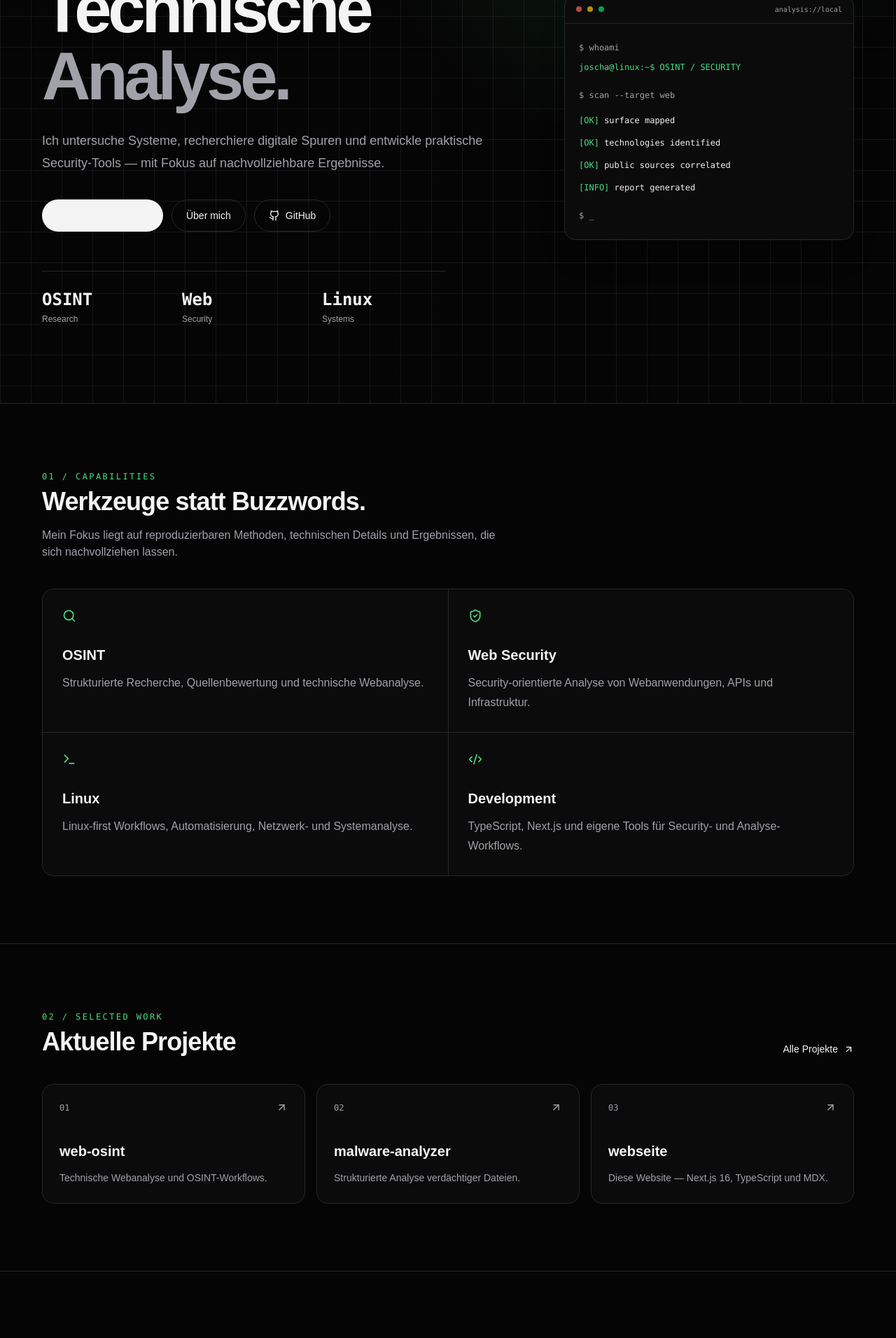
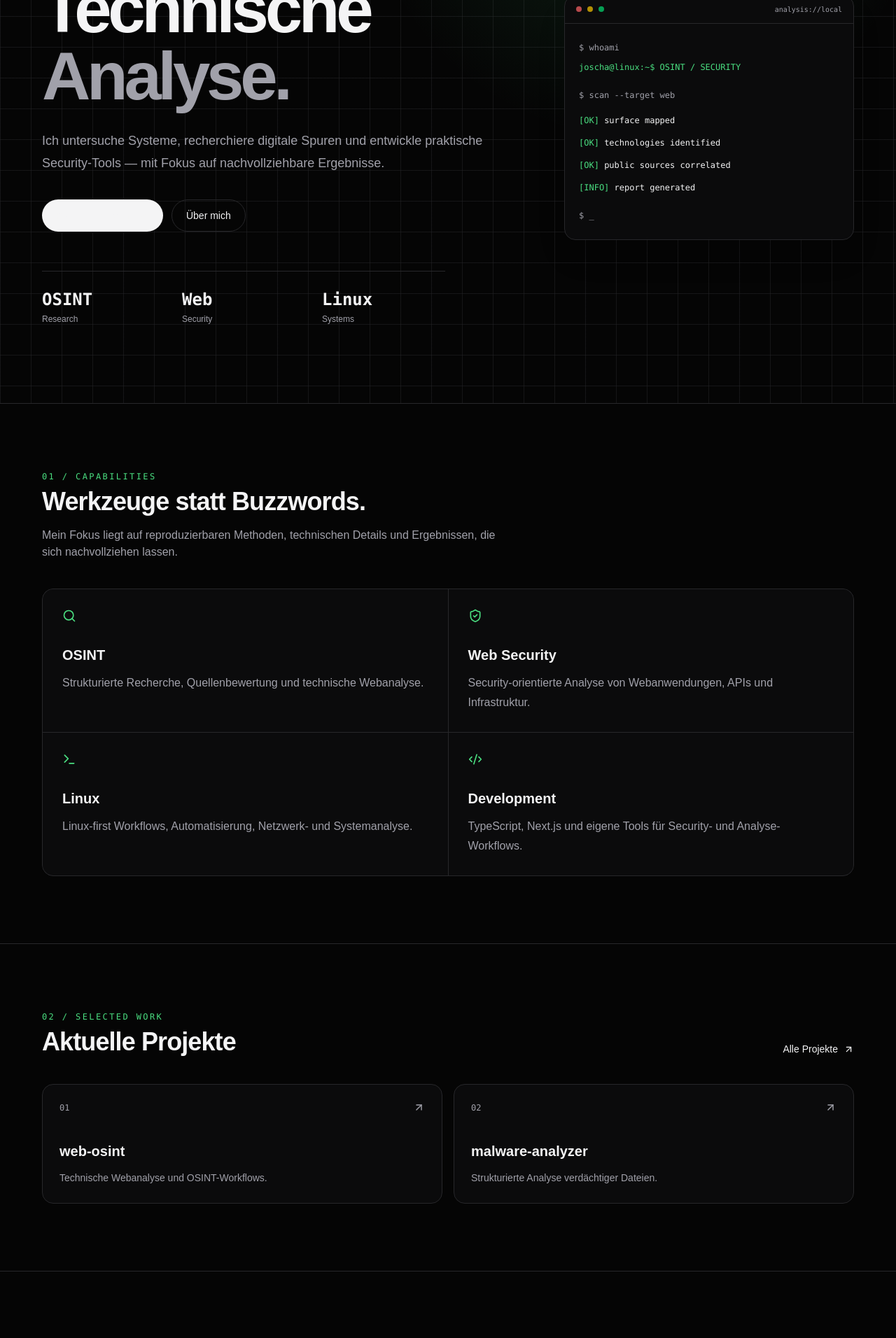
Before and after one commit to aaron0sec/webseite, a Next.js app: page / in a window 1280 px wide. Shown: the part 306-2218 px from the top of the page at 70% size. Built offline with nearby package versions, Linux system fonts and the light colour scheme.

Commit message:
feat: remove website project and GitHub homepage link

```diff
--- a/src/app/page.tsx
+++ b/src/app/page.tsx
@@ -1,4 +1,4 @@
-import { ArrowUpRight, Github, ShieldCheck, Terminal, Search, Code2, Activity, Globe2, LockKeyhole, Cpu } from "lucide-react";
+import { ArrowUpRight, ShieldCheck, Terminal, Search, Code2, Activity, Globe2, LockKeyhole, Cpu } from "lucide-react";
 import { Reveal } from "@/components/reveal";
 
 const skills = [
@@ -11,11 +11,10 @@ const skills = [
 const projects = [
   { name: "web-osint", text: "Technische Webanalyse und OSINT-Workflows.", href: "https://github.com/aaron0sec/web-osint" },
   { name: "malware-analyzer", text: "Strukturierte Analyse verdächtiger Dateien.", href: "https://github.com/aaron0sec/malware-analyzer" },
-  { name: "webseite", text: "Diese Website — Next.js 16, TypeScript und MDX.", href: "https://github.com/aaron0sec/webseite" },
 ];
 
 export default function Home() {
-  const jsonLd = { "@context": "https://schema.org", "@type": "Person", name: "Joscha Aaron Schmidt", jobTitle: "OSINT Specialist | Web Security | Cybersecurity | Linux", url: "https://joscha-sec.vercel.app", sameAs: ["https://github.com/aaron0sec"] };
+  const jsonLd = { "@context": "https://schema.org", "@type": "Person", name: "Joscha Aaron Schmidt", jobTitle: "OSINT Specialist | Web Security | Cybersecurity | Linux", url: "https://digitalplat.org", sameAs: ["https://www.instagram.com/linux_aaron/", "https://www.tiktok.com/@linux_aaron"] };
   return <main>
     <script type="application/ld+json" dangerouslySetInnerHTML={{ __html: JSON.stringify(jsonLd) }} />
 
@@ -26,7 +25,7 @@ export default function Home() {
           <Reveal><p className="mb-5 font-mono text-xs tracking-[0.22em] text-[var(--accent)]">OSINT · WEB SECURITY · CYBERSECURITY · LINUX</p></Reveal>
           <Reveal delay={.05}><h1 className="text-5xl font-semibold tracking-[-0.055em] sm:text-7xl lg:text-8xl">Technische<br/><span className="text-[var(--muted)]">Analyse.</span></h1></Reveal>
           <Reveal delay={.1}><p className="mt-7 max-w-2xl text-lg leading-8 text-[var(--muted)]">Ich untersuche Systeme, recherchiere digitale Spuren und entwickle praktische Security-Tools — mit Fokus auf nachvollziehbare Ergebnisse.</p></Reveal>
-          <Reveal delay={.15}><div className="mt-9 flex flex-wrap gap-3"><a href="/projekte" className="inline-flex items-center gap-2 rounded-full bg-[var(--text)] px-5 py-3 text-sm font-medium text-[var(--bg)] transition hover:-translate-y-0.5">Projekte ansehen <ArrowUpRight size={16}/></a><a href="/ueber-mich" className="rounded-full border border-[var(--border)] px-5 py-3 text-sm font-medium transition hover:border-[var(--accent)]">Über mich</a><a href="https://github.com/aaron0sec" target="_blank" rel="noreferrer" className="inline-flex items-center gap-2 rounded-full border border-[var(--border)] px-5 py-3 text-sm font-medium"><Github size={16}/> GitHub</a></div></Reveal>
+          <Reveal delay={.15}><div className="mt-9 flex flex-wrap gap-3"><a href="/projekte" className="inline-flex items-center gap-2 rounded-full bg-[var(--text)] px-5 py-3 text-sm font-medium text-[var(--bg)] transition hover:-translate-y-0.5">Projekte ansehen <ArrowUpRight size={16}/></a><a href="/ueber-mich" className="rounded-full border border-[var(--border)] px-5 py-3 text-sm font-medium transition hover:border-[var(--accent)]">Über mich</a></div></Reveal>
           <Reveal delay={.2}><div className="mt-14 grid max-w-xl grid-cols-3 gap-6 border-t border-[var(--border)] pt-6"><div><p className="font-mono text-2xl font-semibold">OSINT</p><p className="mt-1 text-xs text-[var(--muted)]">Research</p></div><div><p className="font-mono text-2xl font-semibold">Web</p><p className="mt-1 text-xs text-[var(--muted)]">Security</p></div><div><p className="font-mono text-2xl font-semibold">Linux</p><p className="mt-1 text-xs text-[var(--muted)]">Systems</p></div></div></Reveal>
         </div>
 
@@ -36,7 +35,7 @@ export default function Home() {
 
     <section className="border-b border-[var(--border)] py-24"><div className="container"><Reveal><div className="mb-10"><p className="font-mono text-xs tracking-[0.2em] text-[var(--accent)]">01 / CAPABILITIES</p><h2 className="mt-2 text-3xl font-semibold tracking-tight sm:text-4xl">Werkzeuge statt Buzzwords.</h2><p className="mt-4 max-w-2xl text-[var(--muted)]">Mein Fokus liegt auf reproduzierbaren Methoden, technischen Details und Ergebnissen, die sich nachvollziehen lassen.</p></div></Reveal><div className="grid gap-px overflow-hidden rounded-2xl border border-[var(--border)] bg-[var(--border)] md:grid-cols-2">{skills.map(({icon: Icon,title,text},i)=><Reveal key={title} delay={i*.05}><article className="group h-full bg-[var(--surface)] p-7 transition hover:bg-[var(--surface-2)]"><Icon size={20} className="text-[var(--accent)] transition group-hover:scale-110"/><h3 className="mt-8 text-xl font-semibold">{title}</h3><p className="mt-3 leading-7 text-[var(--muted)]">{text}</p></article></Reveal>)}</div></div></section>
 
-    <section className="border-b border-[var(--border)] py-24"><div className="container"><Reveal><div className="flex flex-col justify-between gap-5 sm:flex-row sm:items-end"><div><p className="font-mono text-xs tracking-[0.2em] text-[var(--accent)]">02 / SELECTED WORK</p><h2 className="mt-2 text-3xl font-semibold tracking-tight sm:text-4xl">Aktuelle Projekte</h2></div><a href="/projekte" className="inline-flex items-center gap-2 text-sm font-medium">Alle Projekte <ArrowUpRight size={15}/></a></div></Reveal><div className="mt-10 grid gap-4 lg:grid-cols-3">{projects.map((p,i)=><Reveal key={p.name} delay={i*.06}><a href={p.href} target="_blank" rel="noreferrer" className="group block rounded-2xl border border-[var(--border)] bg-[var(--surface)] p-6 transition duration-300 hover:-translate-y-1 hover:border-[var(--accent)]"><div className="mb-10 flex items-center justify-between"><span className="font-mono text-xs text-[var(--muted)]">0{i+1}</span><ArrowUpRight size={17} className="text-[var(--muted)] transition group-hover:text-[var(--accent)]"/></div><h3 className="text-xl font-semibold">{p.name}</h3><p className="mt-3 text-sm leading-6 text-[var(--muted)]">{p.text}</p></a></Reveal>)}</div></div></section>
+    <section className="border-b border-[var(--border)] py-24"><div className="container"><Reveal><div className="flex flex-col justify-between gap-5 sm:flex-row sm:items-end"><div><p className="font-mono text-xs tracking-[0.2em] text-[var(--accent)]">02 / SELECTED WORK</p><h2 className="mt-2 text-3xl font-semibold tracking-tight sm:text-4xl">Aktuelle Projekte</h2></div><a href="/projekte" className="inline-flex items-center gap-2 text-sm font-medium">Alle Projekte <ArrowUpRight size={15}/></a></div></Reveal><div className="mt-10 grid gap-4 lg:grid-cols-2">{projects.map((p,i)=><Reveal key={p.name} delay={i*.06}><a href={p.href} target="_blank" rel="noreferrer" className="group block rounded-2xl border border-[var(--border)] bg-[var(--surface)] p-6 transition duration-300 hover:-translate-y-1 hover:border-[var(--accent)]"><div className="mb-10 flex items-center justify-between"><span className="font-mono text-xs text-[var(--muted)]">0{i+1}</span><ArrowUpRight size={17} className="text-[var(--muted)] transition group-hover:text-[var(--accent)]"/></div><h3 className="text-xl font-semibold">{p.name}</h3><p className="mt-3 text-sm leading-6 text-[var(--muted)]">{p.text}</p></a></Reveal>)}</div></div></section>
 
     <section className="py-24"><div className="container"><Reveal><div className="grid gap-4 sm:grid-cols-4"><div className="rounded-2xl border border-[var(--border)] bg-[var(--surface)] p-5"><Activity className="text-[var(--accent)]" size={19}/><p className="mt-8 font-semibold">Research</p><p className="mt-1 text-xs text-[var(--muted)]">Quellen & Korrelation</p></div><div className="rounded-2xl border border-[var(--border)] bg-[var(--surface)] p-5"><Globe2 className="text-[var(--accent)]" size={19}/><p className="mt-8 font-semibold">Web Analysis</p><p className="mt-1 text-xs text-[var(--muted)]">Surface & Stack</p></div><div className="rounded-2xl border border-[var(--border)] bg-[var(--surface)] p-5"><LockKeyhole className="text-[var(--accent)]" size={19}/><p className="mt-8 font-semibold">Security</p><p className="mt-1 text-xs text-[var(--muted)]">Defensive mindset</p></div><div className="rounded-2xl border border-[var(--border)] bg-[var(--surface)] p-5"><Cpu className="text-[var(--accent)]" size={19}/><p className="mt-8 font-semibold">Tooling</p><p className="mt-1 text-xs text-[var(--muted)]">Open Source</p></div></div></Reveal></div></section>
   </main>;
```
